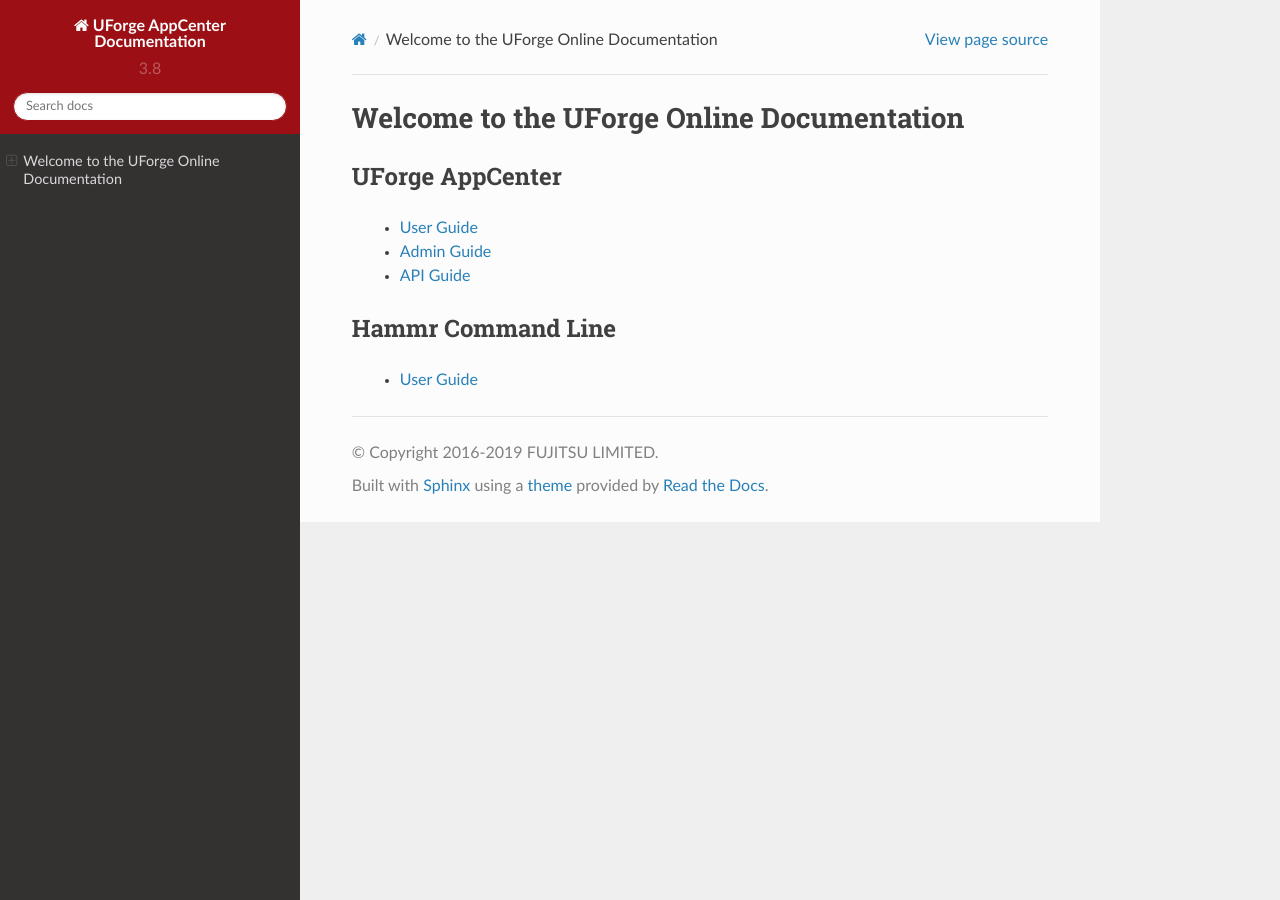
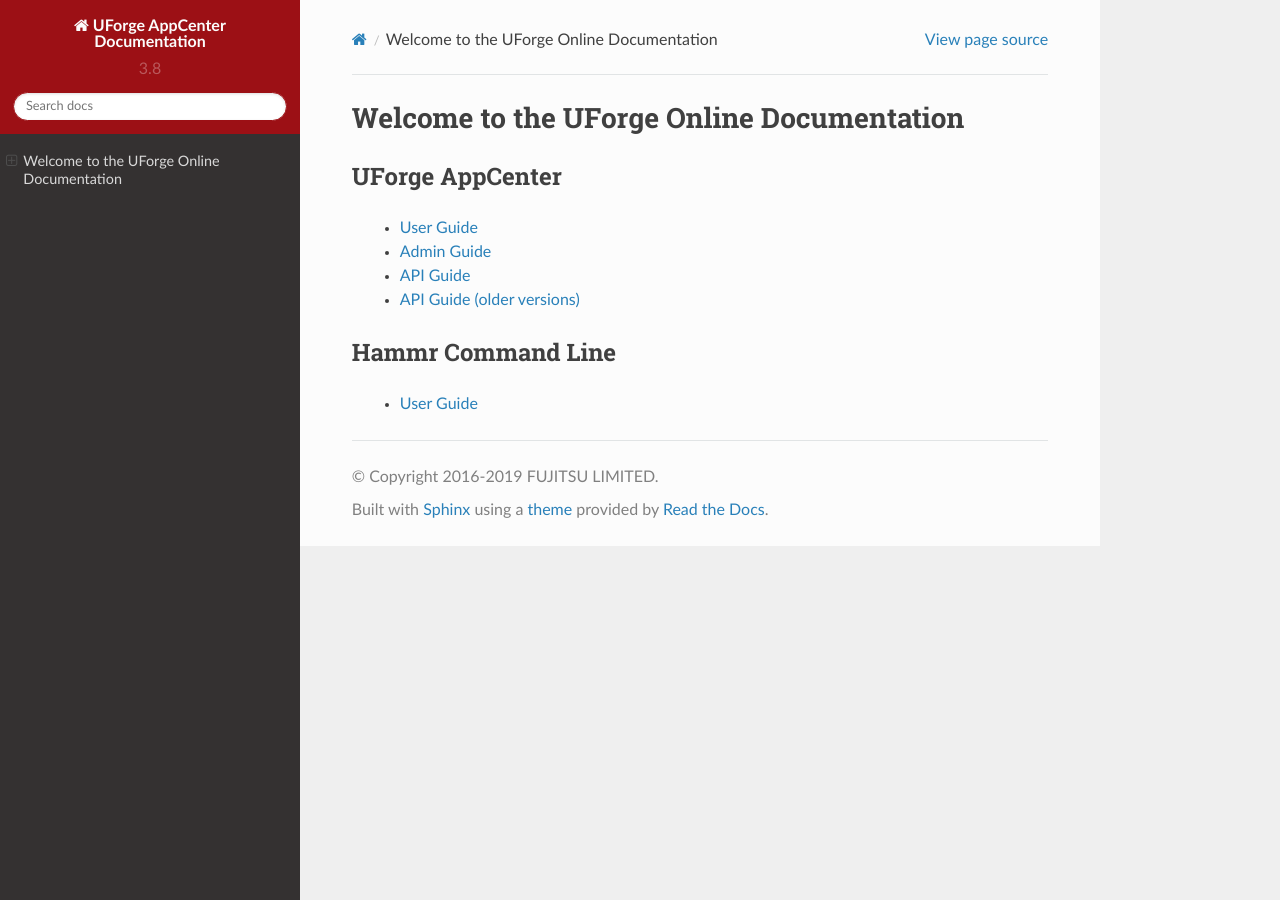
Before and after one commit to usharesoft/docs, a Sphinx documentation site: the page built from toc/source/index.rst, in a window 1280 px wide. Built offline with Sphinx 7.4.7 and the Read the Docs theme 2.0.0, drawn with Linux system fonts in a browser that asks for light colours.

Commit message:
Add new API guide project link

```diff
--- a/toc/source/index.rst
+++ b/toc/source/index.rst
@@ -8,7 +8,8 @@
 
 	* `User Guide <http://docs.usharesoft.com/projects/appcenter-user-guide/en/latest>`_
 	* `Admin Guide <http://docs.usharesoft.com/projects/appcenter-admin-guide/en/latest>`_
-	* `API Guide <http://docs.usharesoft.com/projects/appcenter-api-guide/en/latest>`_
+	* `API Guide <http://docs.usharesoft.com/projects/appcenter-api-reference/en/latest>`_
+	* `API Guide (older versions) <http://docs.usharesoft.com/projects/appcenter-api-guide/en/latest>`_
 
 Hammr Command Line
 ------------------
```
